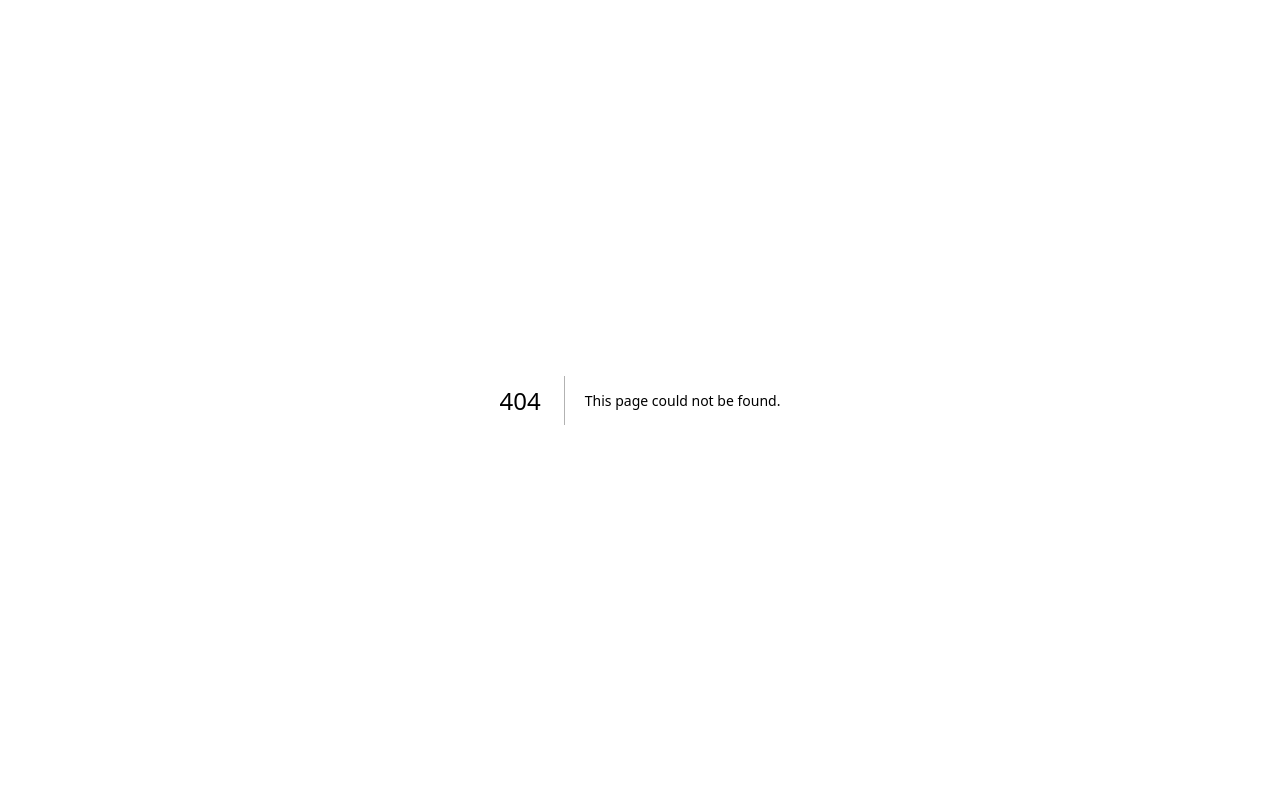
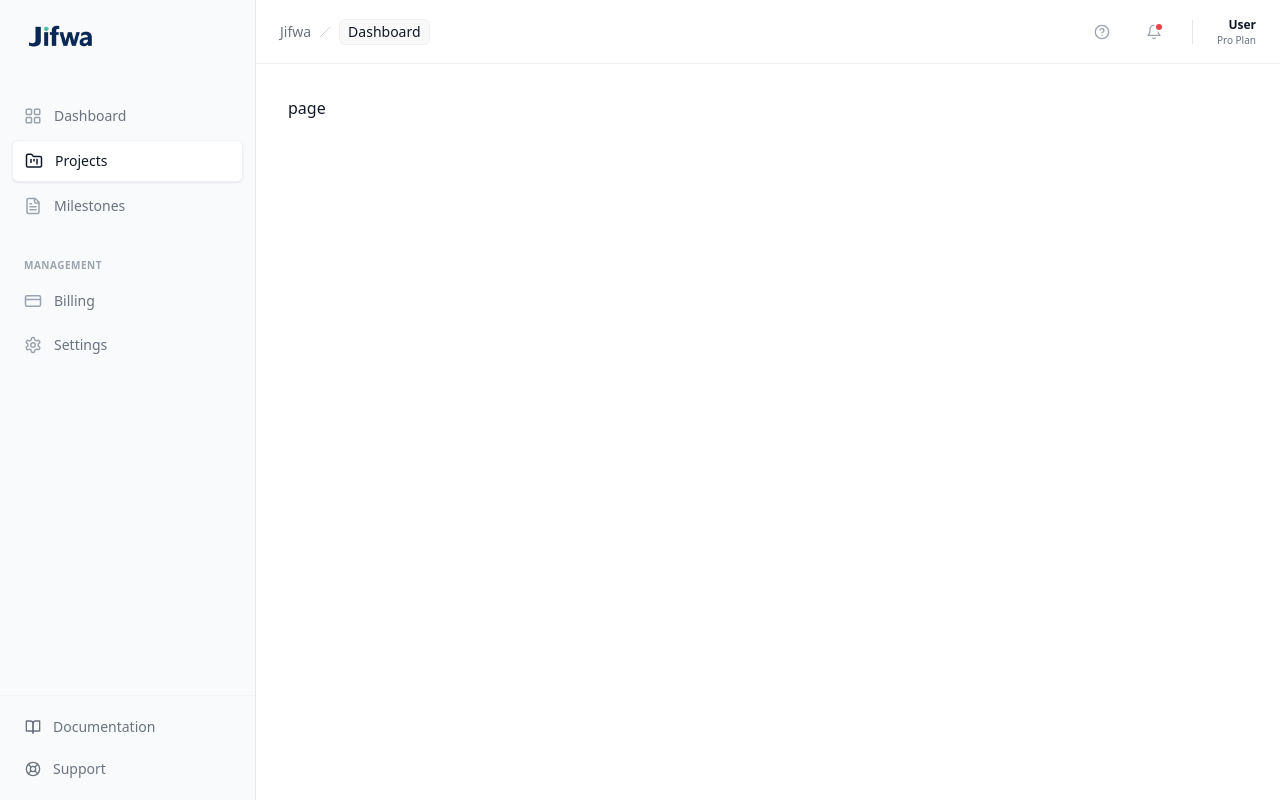
Before and after one commit to StarDust130/jifwa, a Next.js app: page /projects in a window 1280 px wide. Before the commit this address had no page. Built offline with nearby package versions, Linux system fonts and the light colour scheme; no server answers.

Commit message:
feat: add new pages for milestones, projects, and settings; update sidebar links for correct navigation

```diff
--- /dev/null
+++ b/app/(PLATFORM)/milestones/page.tsx
@@ -0,0 +1,6 @@
+const page = () => {
+  return (
+    <div>page</div>
+  )
+}
+export default page
--- /dev/null
+++ b/app/(PLATFORM)/projects/page.tsx
@@ -0,0 +1,6 @@
+const page = () => {
+  return (
+    <div>page</div>
+  )
+}
+export default page
--- /dev/null
+++ b/app/(PLATFORM)/settings/page.tsx
@@ -0,0 +1,6 @@
+const page = () => {
+  return (
+    <div>page</div>
+  )
+}
+export default page
--- a/components/pages/plaform/Sidebar.tsx
+++ b/components/pages/plaform/Sidebar.tsx
@@ -17,13 +17,13 @@ import { cn } from "@/lib/utils";
 // --- NAVIGATION CONFIG ---
 const PRIMARY_LINKS = [
   { name: "Dashboard", href: "/dashboard", icon: LayoutGrid },
-  { name: "Projects", href: "/dashboard/projects", icon: FolderKanban },
-  { name: "Milestones", href: "/dashboard/milestones", icon: FileText },
+  { name: "Projects", href: "/projects", icon: FolderKanban },
+  { name: "Milestones", href: "/milestones", icon: FileText },
 ];
 
 const SECONDARY_LINKS = [
-  { name: "Billing", href: "/dashboard/billing", icon: CreditCard },
-  { name: "Settings", href: "/dashboard/settings", icon: Settings },
+  { name: "Billing", href: "/billing", icon: CreditCard },
+  { name: "Settings", href: "/settings", icon: Settings },
 ];
 
 export const Sidebar = ({ className }: { className?: string }) => {
```
Also changed, not shown: app/icon.png.
